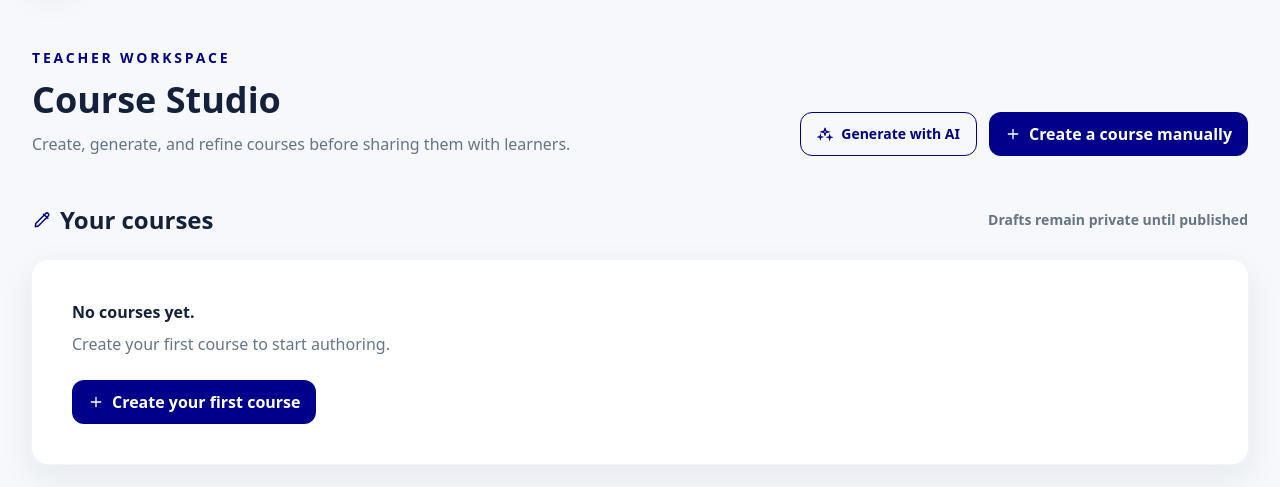
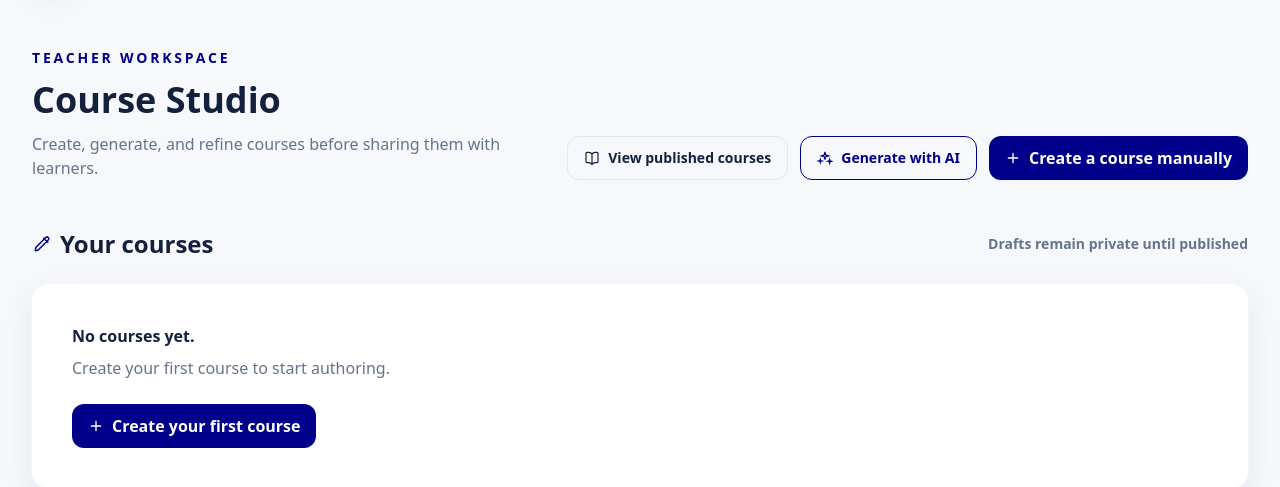
Before and after one commit to BuhariS/aiducator, a Django app: page /teacher/courses/studio/ in a window 1280 px wide. Shown: the part 73-560 px from the top of the page. Run offline with Django 5.2, Linux system fonts and the light colour scheme; the visitor is signed in with stand-in values (Sample User, id 1); data that the repository does not hold is empty; style sheets or scripts are compiled from the project's sources; parts of the project's set-up code (start-up, migrations or seed data) failed here and were passed over; some libraries are stand-ins or nearby versions.

Commit message:
feat: link course studio to published courses

```diff
--- a/courses/tests.py
+++ b/courses/tests.py
@@ -351,6 +351,8 @@ class CourseAuthoringTests(TestCase):
 
         self.assertEqual(response.status_code, 200)
         self.assertContains(response, "Course Studio")
+        self.assertContains(response, "View published courses")
+        self.assertContains(response, reverse("courses:catalog"))
         self.assertContains(response, "Generate with AI")
         self.assertContains(response, "Create a course manually")
         self.assertContains(response, self.course.title)
--- a/templates/courses/course_studio.html
+++ b/templates/courses/course_studio.html
@@ -4,7 +4,7 @@
 <section class="mx-auto max-w-7xl px-4 py-12 sm:px-6 lg:px-8">
   <div class="flex flex-col justify-between gap-5 lg:flex-row lg:items-end">
     <div class="min-w-0"><p class="text-sm font-bold uppercase tracking-[0.2em] text-emerald">Teacher workspace</p><h1 class="mt-3 text-4xl font-black text-ink">Course Studio</h1><p class="mt-3 max-w-2xl text-slate-500">Create, generate, and refine courses before sharing them with learners.</p></div>
-    <div class="flex flex-wrap gap-3 lg:flex-nowrap lg:shrink-0"><a class="inline-flex items-center gap-2 whitespace-nowrap rounded-xl border border-emerald px-4 py-2 text-sm font-bold text-emerald transition hover:bg-emerald/5" href="{% url 'teacher_courses:generate' %}">{% include "components/icon.html" with icon="sparkles" icon_class="h-4 w-4" %}Generate with AI</a><a class="primary-button whitespace-nowrap" href="{% url 'teacher_courses:create' %}">{% include "components/icon.html" with icon="plus" icon_class="h-4 w-4" %}Create a course manually</a></div>
+    <div class="flex flex-wrap gap-3 lg:flex-nowrap lg:shrink-0"><a class="inline-flex items-center gap-2 whitespace-nowrap rounded-xl border border-slate-200 px-4 py-2 text-sm font-bold text-ink transition hover:border-emerald hover:text-emerald" href="{% url 'courses:catalog' %}">{% include "components/icon.html" with icon="book-open" icon_class="h-4 w-4" %}View published courses</a><a class="inline-flex items-center gap-2 whitespace-nowrap rounded-xl border border-emerald px-4 py-2 text-sm font-bold text-emerald transition hover:bg-emerald/5" href="{% url 'teacher_courses:generate' %}">{% include "components/icon.html" with icon="sparkles" icon_class="h-4 w-4" %}Generate with AI</a><a class="primary-button whitespace-nowrap" href="{% url 'teacher_courses:create' %}">{% include "components/icon.html" with icon="plus" icon_class="h-4 w-4" %}Create a course manually</a></div>
   </div>
   <div id="courses" class="mt-12">
     <div class="flex items-center justify-between"><h2 class="inline-flex items-center gap-2 text-2xl font-black text-ink">{% include "components/icon.html" with icon="edit" icon_class="h-5 w-5 text-emerald" %}Your courses</h2><span class="text-sm font-bold text-slate-500">Drafts remain private until published</span></div>
```
